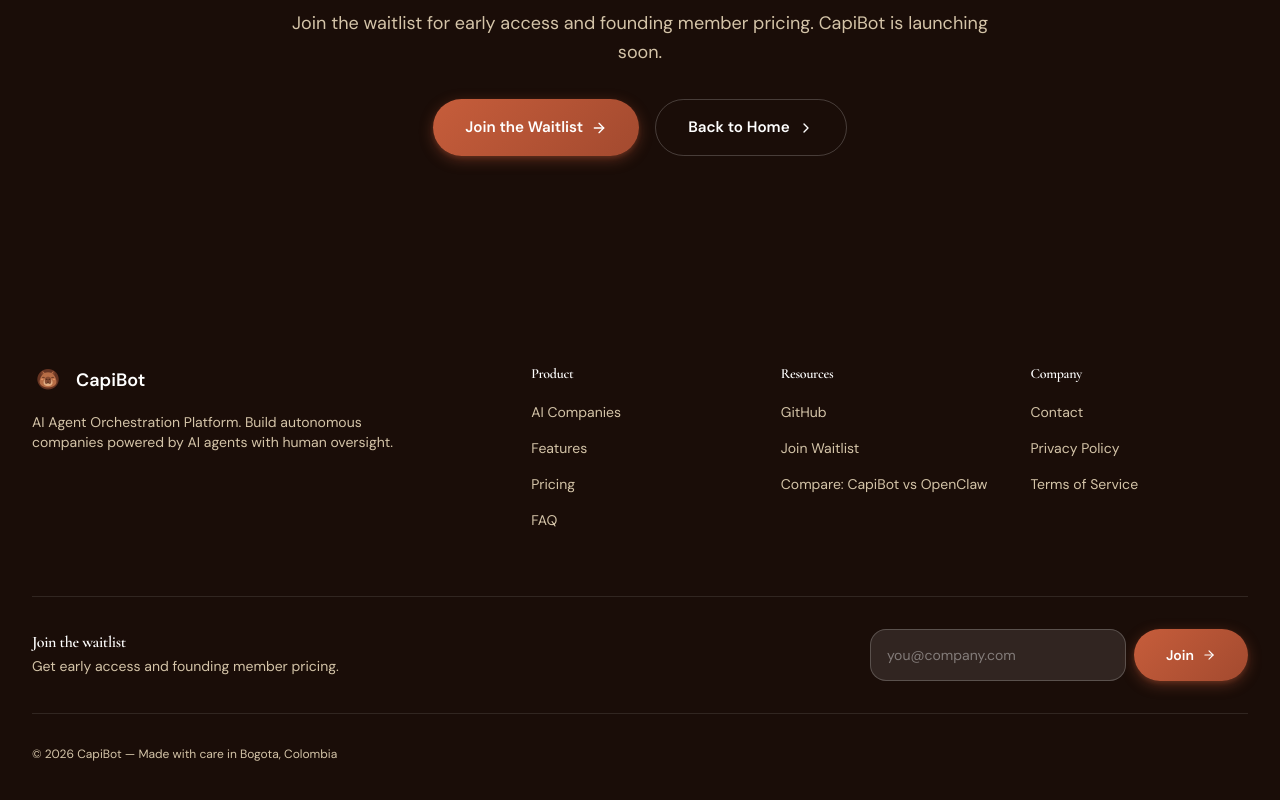
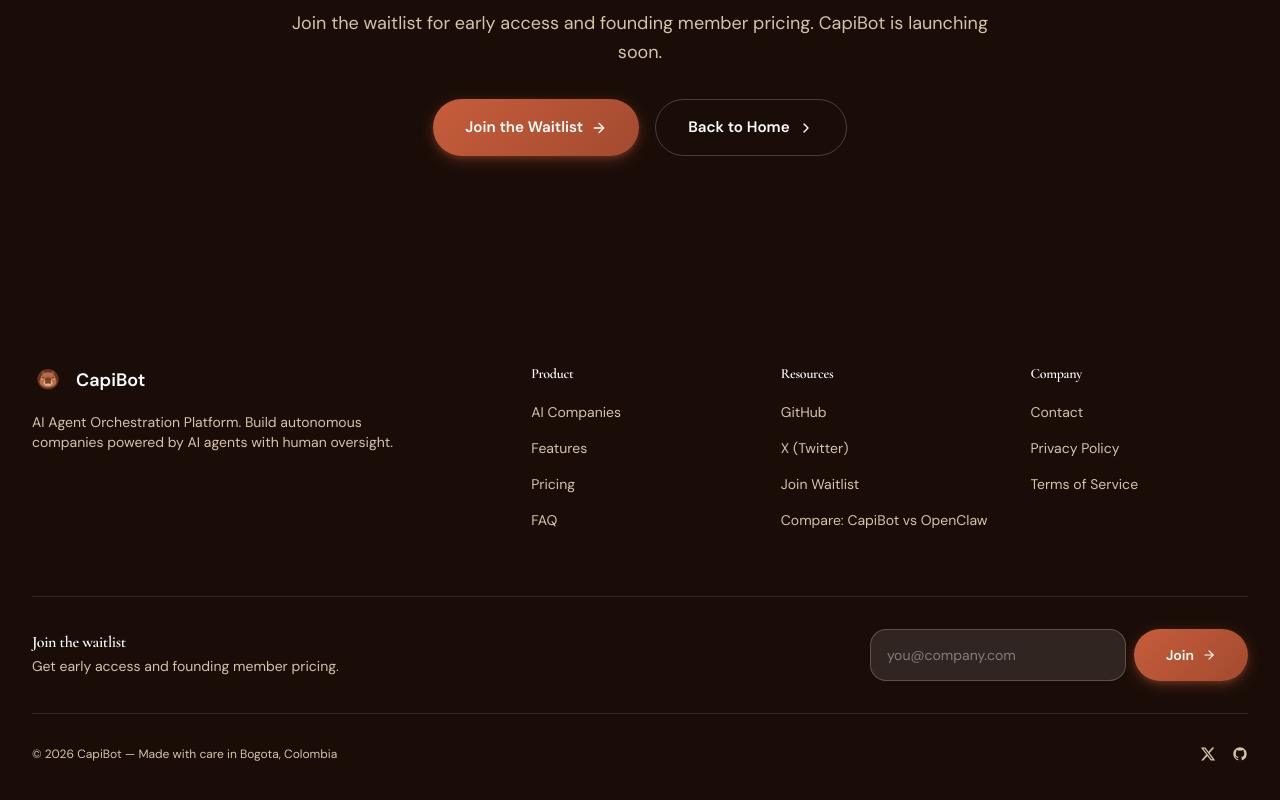
Before and after one commit to FrostyLabsAi/capibot-landing, a Next.js app: page /en/vs/openclaw in a window 1280 px wide. Shown: the part 5179-5979 px from the top of the page. Built offline with nearby package versions, Linux system fonts and the light colour scheme.

Commit message:
feat: Add Dockerfile, integrate X (Twitter) links and icons into the footer and internationalization files, and update a GitHub URL.

```diff
--- a/src/components/layout/footer.tsx
+++ b/src/components/layout/footer.tsx
@@ -90,8 +90,13 @@ export function Footer() {
 						<h4 className="font-semibold text-white text-sm mb-4">{t('resourcesTitle')}</h4>
 						<ul className="space-y-3">
 							<li>
-								<a href="https://github.com/capibot" target="_blank" rel="noopener noreferrer" className="text-sm text-[var(--sand-dark)] hover:text-white transition-colors">
+								<a href="https://github.com/FrostLabsAi" target="_blank" rel="noopener noreferrer" className="text-sm text-[var(--sand-dark)] hover:text-white transition-colors">
 									{t('resourceLinks.github')}
+								</a>
+							</li>
+							<li>
+								<a href="https://x.com/CapiBotai" target="_blank" rel="noopener noreferrer" className="text-sm text-[var(--sand-dark)] hover:text-white transition-colors">
+									{t('resourceLinks.twitter')}
 								</a>
 							</li>
 							<li>
@@ -170,6 +175,18 @@ export function Footer() {
 					<p className="text-xs text-[var(--sand-dark)]">
 						{t('copyright')} {t('madeIn')}
 					</p>
+					<div className="flex items-center gap-4">
+						<a href="https://x.com/CapiBotai" target="_blank" rel="noopener noreferrer" className="text-[var(--sand-dark)] hover:text-white transition-colors" aria-label="Follow us on X">
+							<svg className="w-4 h-4" fill="currentColor" viewBox="0 0 24 24" aria-hidden="true">
+								<path d="M18.244 2.25h3.308l-7.227 8.26 8.502 11.24H16.17l-5.214-6.817L4.99 21.75H1.68l7.73-8.835L1.254 2.25H8.08l4.713 6.231zm-1.161 17.52h1.833L7.084 4.126H5.117z" />
+							</svg>
+						</a>
+						<a href="https://github.com/capibot" target="_blank" rel="noopener noreferrer" className="text-[var(--sand-dark)] hover:text-white transition-colors" aria-label="GitHub">
+							<svg className="w-4 h-4" fill="currentColor" viewBox="0 0 24 24" aria-hidden="true">
+								<path fillRule="evenodd" d="M12 2C6.477 2 2 6.484 2 12.017c0 4.425 2.865 8.18 6.839 9.504.5.092.682-.217.682-.483 0-.237-.008-.868-.013-1.703-2.782.605-3.369-1.343-3.369-1.343-.454-1.158-1.11-1.466-1.11-1.466-.908-.62.069-.608.069-.608 1.003.07 1.531 1.032 1.531 1.032.892 1.53 2.341 1.088 2.91.832.092-.647.35-1.088.636-1.338-2.22-.253-4.555-1.113-4.555-4.951 0-1.093.39-1.988 1.029-2.688-.103-.253-.446-1.272.098-2.65 0 0 .84-.27 2.75 1.026A9.564 9.564 0 0112 6.844c.85.004 1.705.115 2.504.337 1.909-1.296 2.747-1.027 2.747-1.027.546 1.379.202 2.398.1 2.651.64.7 1.028 1.595 1.028 2.688 0 3.848-2.339 4.695-4.566 4.943.359.309.678.92.678 1.855 0 1.338-.012 2.419-.012 2.747 0 .268.18.58.688.482A10.019 10.019 0 0022 12.017C22 6.484 17.522 2 12 2z" clipRule="evenodd" />
+							</svg>
+						</a>
+					</div>
 				</div>
 			</div>
 		</footer>
--- a/src/messages/en.json
+++ b/src/messages/en.json
@@ -710,6 +710,7 @@
     "resourcesTitle": "Resources",
     "resourceLinks": {
       "github": "GitHub",
+      "twitter": "X (Twitter)",
       "joinWaitlist": "Join Waitlist",
       "compare": "Compare: CapiBot vs OpenClaw"
     },
--- a/src/messages/es.json
+++ b/src/messages/es.json
@@ -710,6 +710,7 @@
     "resourcesTitle": "Recursos",
     "resourceLinks": {
       "github": "GitHub",
+      "twitter": "X (Twitter)",
       "joinWaitlist": "Unirse a la Lista de Espera",
       "compare": "Comparación: CapiBot vs OpenClaw"
     },
--- a/src/messages/fr.json
+++ b/src/messages/fr.json
@@ -710,6 +710,7 @@
     "resourcesTitle": "Ressources",
     "resourceLinks": {
       "github": "GitHub",
+      "twitter": "X (Twitter)",
       "joinWaitlist": "Rejoindre la liste d'attente",
       "compare": "Comparer : CapiBot vs OpenClaw"
     },
--- a/src/messages/ko.json
+++ b/src/messages/ko.json
@@ -710,6 +710,7 @@
     "resourcesTitle": "리소스",
     "resourceLinks": {
       "github": "GitHub",
+      "twitter": "X (Twitter)",
       "joinWaitlist": "대기자 명단 등록",
       "compare": "비교: CapiBot vs OpenClaw"
     },
--- a/src/messages/pt.json
+++ b/src/messages/pt.json
@@ -710,6 +710,7 @@
     "resourcesTitle": "Recursos",
     "resourceLinks": {
       "github": "GitHub",
+      "twitter": "X (Twitter)",
       "joinWaitlist": "Entrar na Lista de Espera",
       "compare": "Comparar: CapiBot vs OpenClaw"
     },
--- a/src/messages/zh.json
+++ b/src/messages/zh.json
@@ -710,6 +710,7 @@
     "resourcesTitle": "资源",
     "resourceLinks": {
       "github": "GitHub",
+      "twitter": "X (Twitter)",
       "joinWaitlist": "加入候补名单",
       "compare": "对比：CapiBot vs OpenClaw"
     },
```
Also changed, not shown: 1 other file (tests, documents, lock files or other folders).
